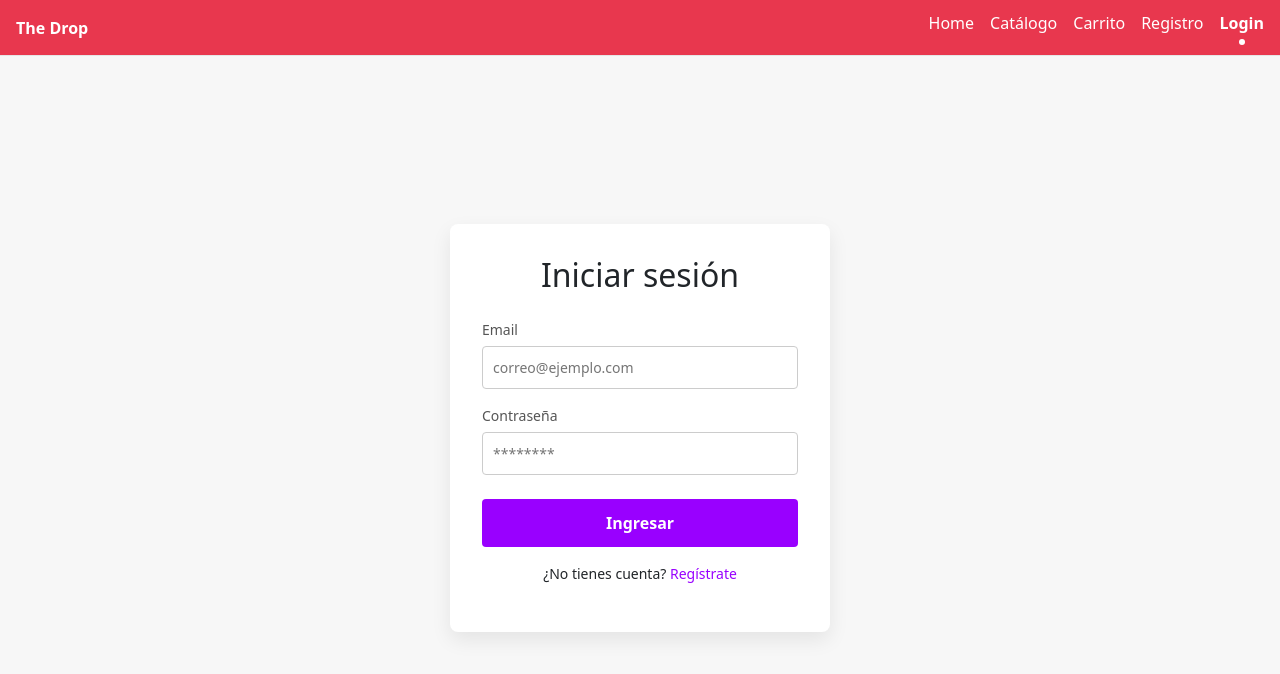
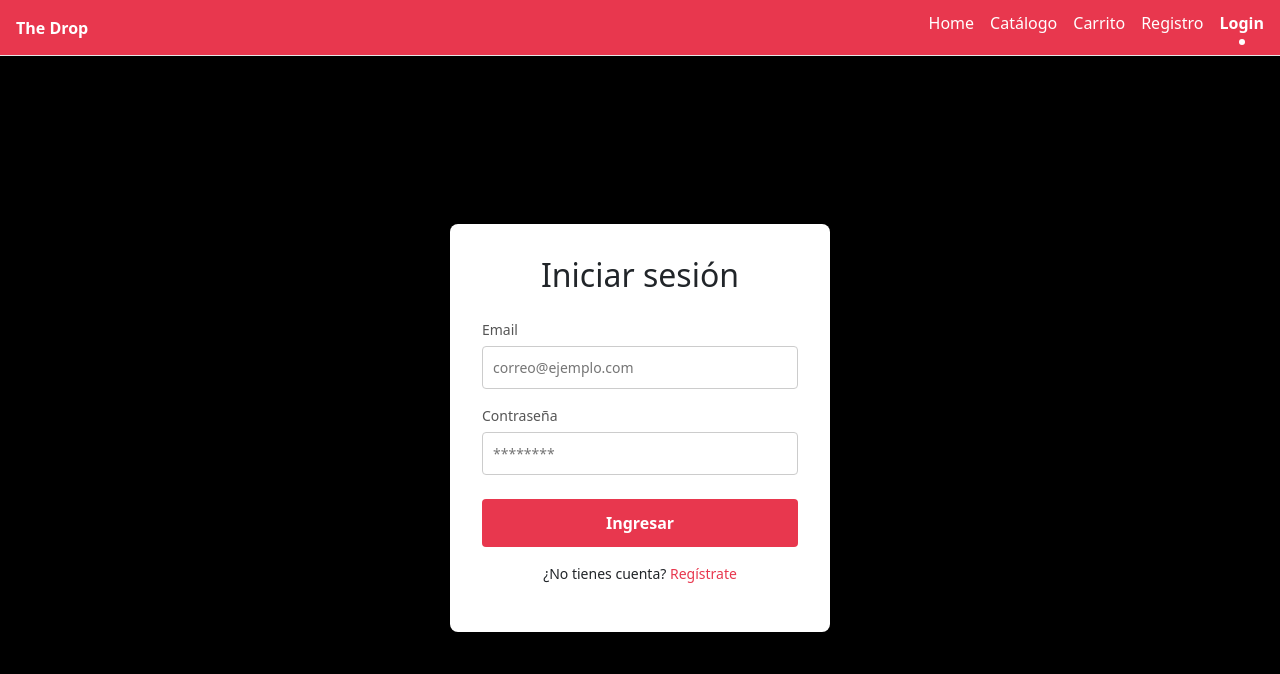
Before and after one commit to yellow-23/the-drop, a React (Vite) app in the folder frontend/: page /login in a window 1280 px wide. Shown: the top 674 px of the page. Built offline with nearby package versions, Linux system fonts and the light colour scheme.

Commit message:
Prueba de colores 1.1

```diff
--- a/frontend/src/Styles/Auth.css
+++ b/frontend/src/Styles/Auth.css
@@ -3,7 +3,7 @@
   display: flex;
   justify-content: center;
   align-items: center;
-  background: #f7f7f7;
+  background: #000;
   padding: 24px;
 }
 
@@ -44,7 +44,7 @@
   width: 100%;
   padding: 12px;
   margin-top: 8px;
-  background: #9900ff;
+  background: #E8374E;
   color: #fff;
   border: none;
   border-radius: 4px;
@@ -53,7 +53,7 @@
 }
 
 .auth-button:hover {
-  background: #7f00d4;
+  background: #EC5B6E;
 }
 
 .auth-footer {
@@ -63,7 +63,7 @@
 }
 
 .auth-footer a {
-  color: #9900ff;
+  color: #E8374E;
   text-decoration: none;
   font-weight: 500;
 }
```
